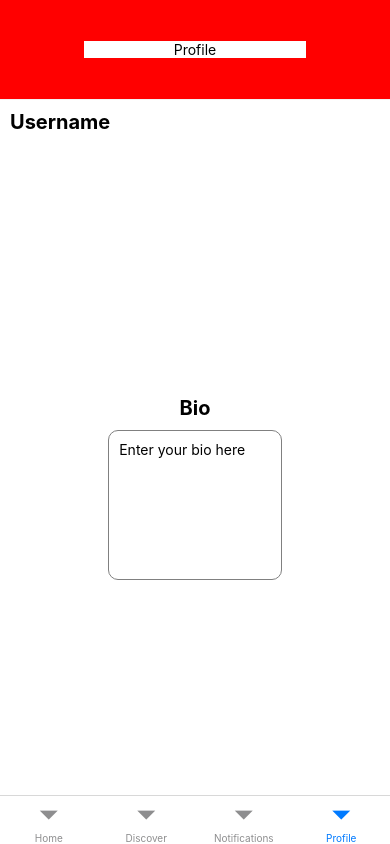
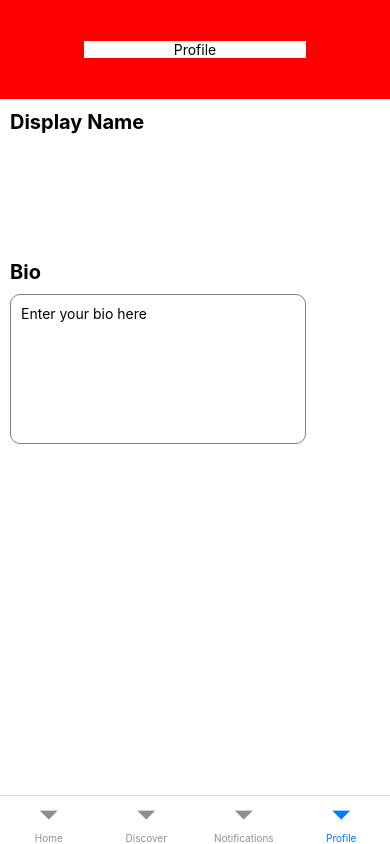
Before and after one commit to ericelizes1/Avocado-App, a React Native app in the folder avocado_src/: screen /Profile in a window 390 px wide. Built offline with nearby package versions, Linux system fonts and the light colour scheme.

Commit message:
Properly positioned bio and made container reach whole width of screen

```diff
--- a/avocado_src/App/ProfileScreen.js
+++ b/avocado_src/App/ProfileScreen.js
@@ -4,11 +4,12 @@ import { StatusBar } from 'expo-status-bar';
 
 export default function ProfileScreen() {
   const username = 'Username';
+  const displayName = 'Display Name';
 
   return (
     <View style={styles.container}>
       <View style={styles.header}>
-        <Text style={styles.username}>{username}</Text>
+        <Text style={styles.displayName}>{displayName}</Text>
       </View>
       <View style={styles.bioContainer}>
         <Text style={styles.bioHeader}>Bio</Text>
@@ -37,14 +38,16 @@ const styles = StyleSheet.create({
     left: 0,
     padding: 10,
   },
-  username: {
+  displayName: {
     fontSize: 20,
     fontWeight: 'bold',
   },
   bioContainer: {
-    marginTop: 80,
-    alignItems: 'center',
-    justifyContent: 'center',
+    position: 'absolute',
+    top: 150,
+    left: 0,
+    padding: 10,
+    width: '100%',
   },
   bioHeader: {
     fontSize: 20,
```
